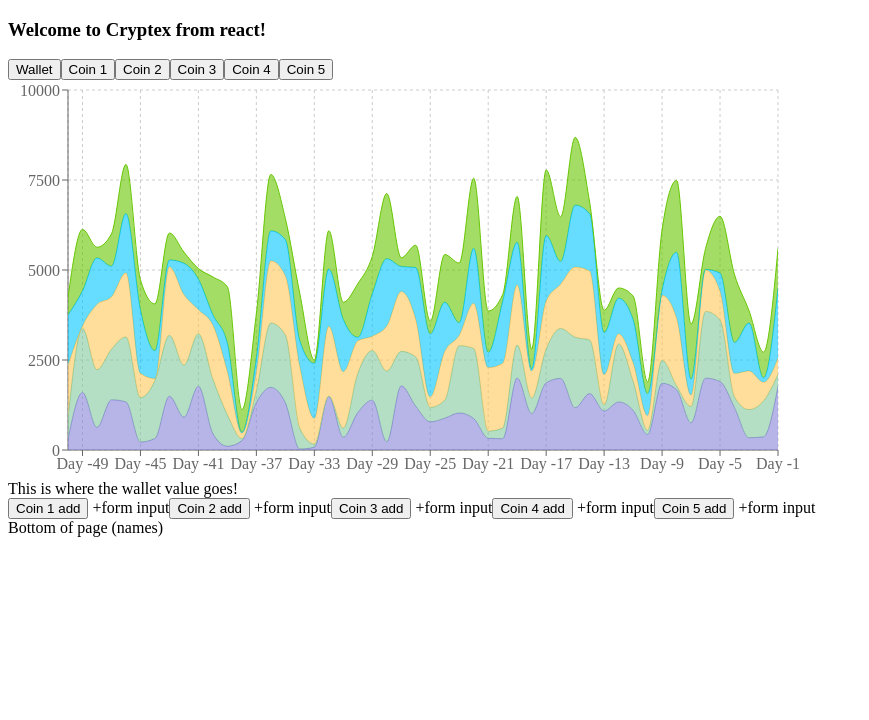
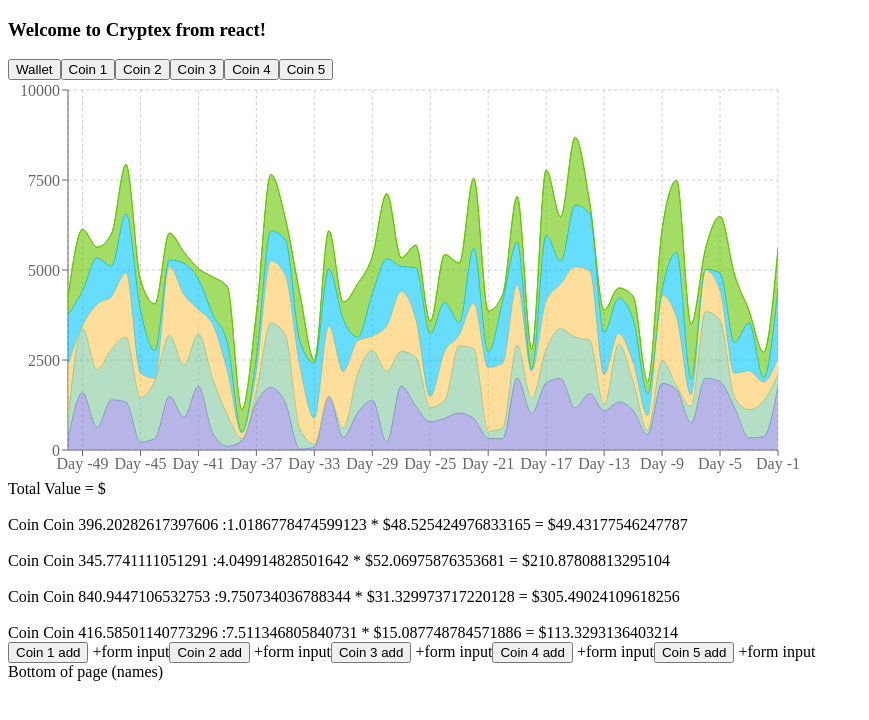
Before and after one commit to Cryptechs/cryptex, a React app: page / in a window 1280 px wide. Shown: the top 720 px of the page, without its empty margins (0-869 px from the left). Built offline with nearby package versions, Linux system fonts and the light colour scheme; the HTML template or start-up script is replaced by a standard one.

Commit message:
Refactored wallet, rendering wallet in react, calculating totals

```diff
--- a/client/src/components/add.jsx
+++ b/client/src/components/add.jsx
@@ -8,7 +8,7 @@ class Add extends React.Component {
   render() {
     return (
       <div>
-        <div class="addCoins">
+        <div className="addCoins">
           <button>Coin 1 add</button> +form input
           <button>Coin 2 add</button> +form input
           <button>Coin 3 add</button> +form input
--- a/client/src/components/graph.jsx
+++ b/client/src/components/graph.jsx
@@ -16,7 +16,7 @@ import {
 
 const Graph = props => {
   return (
-    <div class="graph">
+    <div className="graph">
       <AreaChart
         width={800}
         height={400}
@@ -67,6 +67,13 @@ const Graph = props => {
           stroke="#66c600"
           fill="#66c600"
         />
+        <Area
+          type="monotone"
+          dataKey="amt"
+          stackId="1"
+          stroke="#66c600"
+          fill="#ffc6ff"
+        />
       </AreaChart>
     </div>
   );
--- a/client/src/components/main.jsx
+++ b/client/src/components/main.jsx
@@ -7,25 +7,9 @@ class Main extends React.Component {
   }
 
   render() {
-    const data = [];
-
-    for (let i = 50; i > 0; i--) {
-      let item = {
-        name: "Day -" + i,
-        coin1: Math.random() * 2000,
-        coin2: Math.random() * 2000,
-        coin3: Math.random() * 2000,
-        coin4: Math.random() * 2000,
-        coin5: Math.random() * 2000
-      };
-      item.amt = item.coin1 + item.coin2 + item.coin3 + item.coin4 + item.coin5;
-      data.push(item);
-    }
-    console.log("data=", data);
-
     return (
-      <div class="main">
-        <div class="graphButtons">
+      <div className="main">
+        <div className="graphButtons">
           <button>Wallet</button>
           <button>Coin 1</button>
           <button>Coin 2</button>
@@ -33,7 +17,7 @@ class Main extends React.Component {
           <button>Coin 4</button>
           <button>Coin 5</button>
         </div>
-        <Graph data={data} />
+        <Graph data={this.props.coinData} />
       </div>
     );
   }
--- a/client/src/components/walletValue.jsx
+++ b/client/src/components/walletValue.jsx
@@ -1,7 +1,25 @@
 import React from "react";
 
-const Wallet = props => (
-  <div class="wallet">This is where the wallet value goes!</div>
-);
+const Wallet = props => {
+  let { wallet } = props;
+
+  return (
+    <div className="wallet">
+      Total Value = $
+      {wallet.coins.reduce((total, i) => {
+        total += i.amount * i.value;
+      }, 0)}
+      <br />
+      {wallet.coins.map((i, idx) => {
+        return (
+          <div key={idx}>
+            <br />
+            Coin {i.name} :{i.amount} * ${i.value} = ${i.amount * i.value}
+          </div>
+        );
+      })}
+    </div>
+  );
+};
 
 export default Wallet;
--- a/client/src/index.jsx
+++ b/client/src/index.jsx
@@ -4,6 +4,7 @@ import axios from "axios";
 import Wallet from "./components/walletValue.jsx";
 import Main from "./components/main.jsx";
 import Add from "./components/add.jsx";
+import { isAbsolute } from "path";
 
 class App extends React.Component {
   constructor(props) {
@@ -11,15 +12,44 @@ class App extends React.Component {
   }
   componentDidMount() {
     console.log("We here");
-    console.log('Micah componenent: ONLINE');
+    console.log("Micah componenent: ONLINE");
   }
 
   render() {
+    const coinData = [];
+    const walletHistory = [];
+    for (let i = 50; i > 0; i--) {
+      let item = {
+        name: "Day -" + i,
+        coin1: Math.random() * 2000,
+        coin2: Math.random() * 2000,
+        coin3: Math.random() * 2000,
+        coin4: Math.random() * 2000,
+        coin5: Math.random() * 2000
+      };
+      coinData.push(item);
+      walletHistory.push(
+        item.coin1 + item.coin2 + item.coin3 + item.coin4 + item.coin5
+      );
+    }
+    console.log("coinData=", coinData);
+
+    const wallet = {};
+    wallet.coins = [];
+    for (let i = 0; i < 4; i++) {
+      wallet.coins.push({
+        amount: Math.random() * 10,
+        value: Math.random() * 100,
+        name: "Coin " + Math.random() * 1000 //giveRandomAlpha(5)
+      });
+    }
+    wallet.walletHistory = { walletHistory };
+
     return (
       <div>
         <h3>Welcome to Cryptex from react!</h3>
-        <Main />
-        <Wallet />
+        <Main coinData={coinData} wallet={wallet} />
+        <Wallet wallet={wallet} />
         <Add />
         <footer>Bottom of page (names)</footer>
       </div>
@@ -27,4 +57,12 @@ class App extends React.Component {
   }
 }
 
+function giveRandomAlpha(numChars) {
+  let res = "";
+  for (let i = 0; i < numChars; i++) {
+    res += String.fromCharCode(String.toCharCode("A") + Math.random() * 26);
+  }
+  return res;
+}
+
 ReactDOM.render(<App />, document.getElementById("app"));
```
Also changed, not shown: 1 other file (tests, documents, lock files or other folders).
